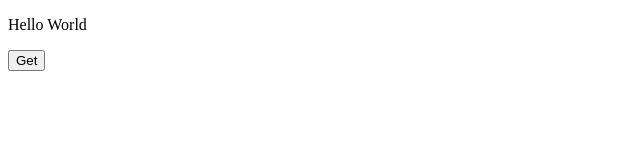
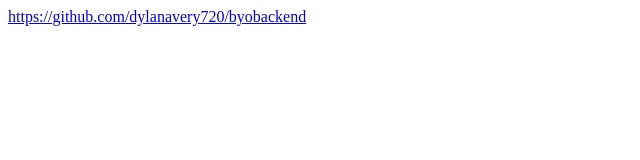
Before and after one commit to dylanavery720/byobackend, a website built with webpack: page index.html in a window 1280 px wide. Shown: the whole page, without its empty margins (0-640 px from the left). Built offline with nearby package versions, Linux system fonts and the light colour scheme.

```diff
--- a/index.html
+++ b/index.html
@@ -6,8 +6,7 @@
   </head>
   <body >
     <div class="root">
-      <p>Hello World</p>
-      <button class="get">Get</button>
+      <a href="https://github.com/dylanavery720/byobackend">https://github.com/dylanavery720/byobackend</a>
     </div>
   </body>
   <script src="https://ajax.googleapis.com/ajax/libs/jquery/3.1.1/jquery.min.js"></script>
```
Also changed, not shown: README.md (added).
